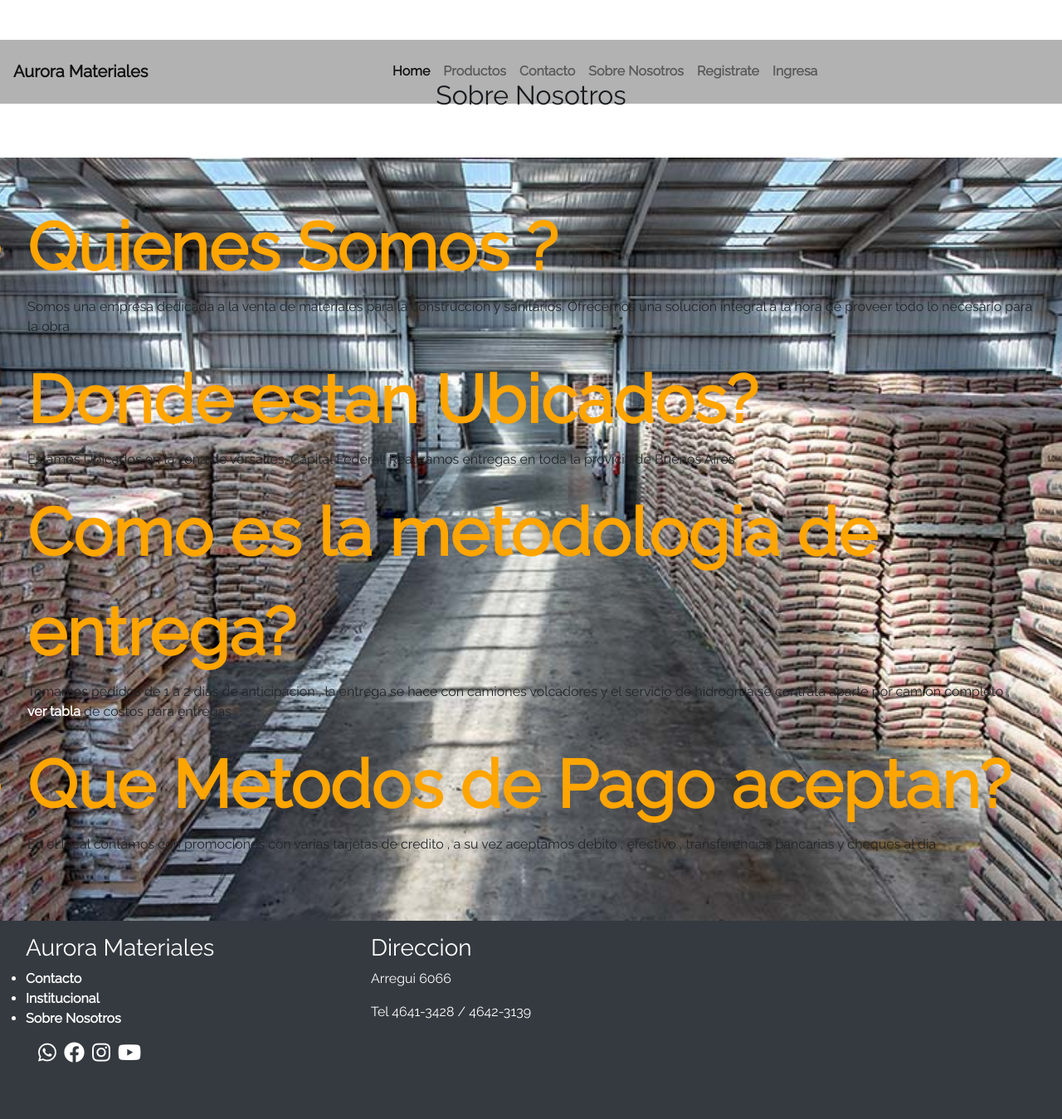
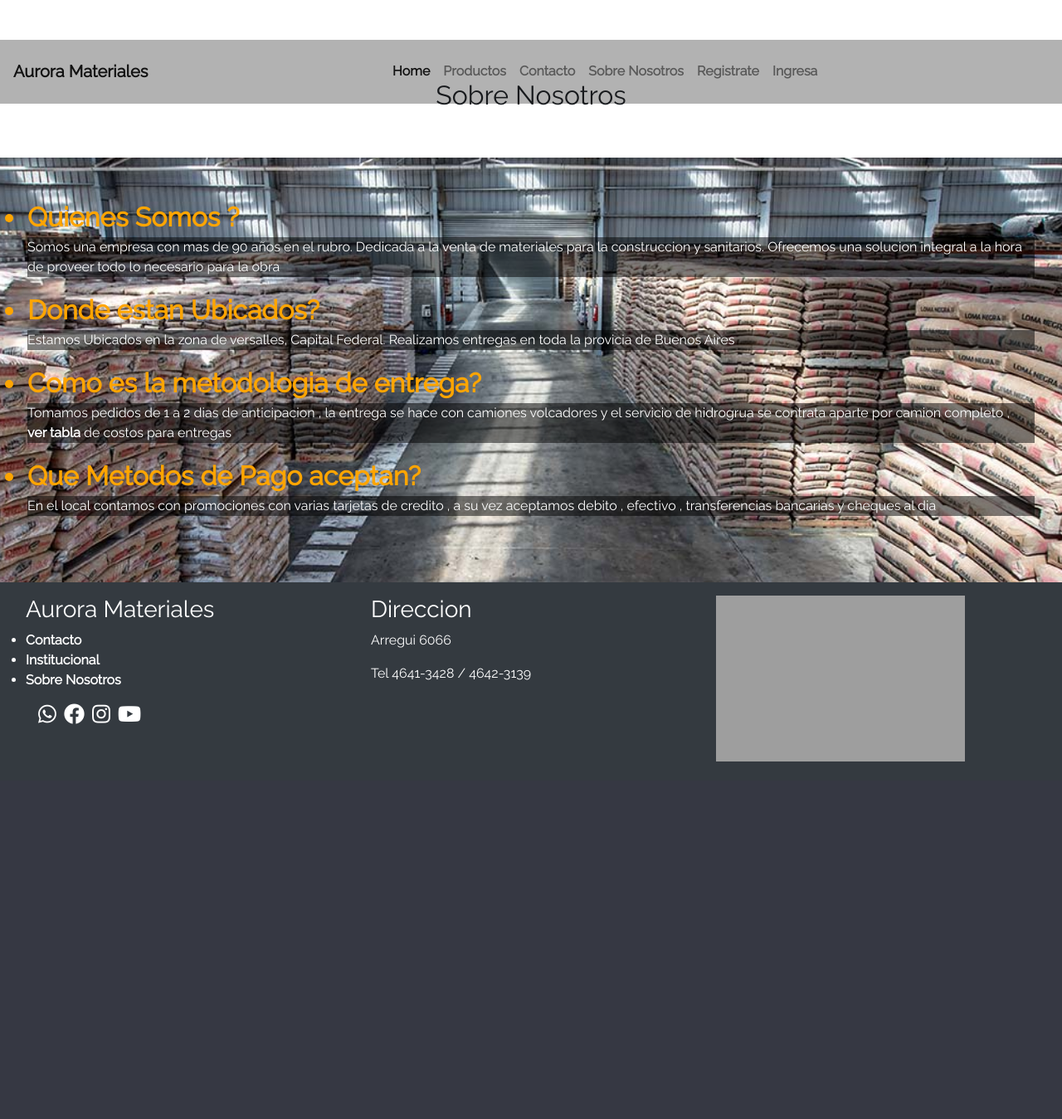
Before and after one commit to flocane/dhintegrador, a PHP site: page /about.php in a window 1280 px wide. Shown: the whole page at 83% size. After the commit the page ends 918 px from the top, so only its background shows below. Run offline with PHP 8.4, Linux system fonts and the light colour scheme; some libraries are stand-ins or nearby versions; grey boxes are pictures that could not be loaded.

Commit message:
arreglando error de font size

```diff
--- a/about.php
+++ b/about.php
@@ -46,13 +46,13 @@
   <div class="col-12 p-5 mt-5 d-flex sobre">
     <ul class="Sobre">
       <li class="lista">Quienes Somos ?</li>
-      <p>Somos una empresa dedicada a la venta de materiales para la construccion y sanitarios. Ofrecemos una solucion integral a la hora de proveer todo lo necesario para la obra</p>
+      <p class="descripcion">Somos una empresa con mas de 90 años en el rubro. Dedicada a la venta de materiales para la construccion y sanitarios. Ofrecemos una solucion integral a la hora de proveer todo lo necesario para la obra</p>
       <li class="lista">Donde estan Ubicados?</li>
-      <p>Estamos Ubicados en la zona de versalles, Capital Federal. Realizamos entregas en toda la provicia de Buenos Aires</p>
+      <p class="descripcion">Estamos Ubicados en la zona de versalles, Capital Federal. Realizamos entregas en toda la provicia de Buenos Aires</p>
       <li class="lista"> Como es la metodologia de entrega?</li>
-      <p>Tomamos pedidos de 1 a 2 dias de anticipacion , la entrega se hace con camiones volcadores y el servicio de hidrogrua se contrata aparte por camion completo , <a href="#"> ver tabla</a> de costos para entregas </p>
+      <p class="descripcion">Tomamos pedidos de 1 a 2 dias de anticipacion , la entrega se hace con camiones volcadores y el servicio de hidrogrua se contrata aparte por camion completo , <a href="#"> ver tabla</a> de costos para entregas </p>
       <li class="lista">Que Metodos de Pago aceptan?</li>
-      <p>En el local contamos con promociones con varias tarjetas de credito , a su vez aceptamos debito , efectivo , transferencias bancarias y cheques al dia </p>
+      <p class="descripcion">En el local contamos con promociones con varias tarjetas de credito , a su vez aceptamos debito , efectivo , transferencias bancarias y cheques al dia </p>
     </ul>
   </div>
 
--- a/css/master.css
+++ b/css/master.css
@@ -177,5 +177,10 @@ transition: color 0.4s ease;
 .lista{
   color: orange;
   font-weight: bold;
-  font-size: 5em;
+  font-size: 2em;
 }
+.descripcion{
+  font-size: 1rem;
+  color: white;
+  background-color: rgba(0, 0, 0, 0.5);
+}
--- a/registro.php
+++ b/registro.php
@@ -1,5 +1,5 @@
 <?php
-include_once("controladores/funciones.php");
+include_once("funciones.php");
 if ($_POST){
   $errores=validar($_POST);
   if (count($errores)===0) {
```
